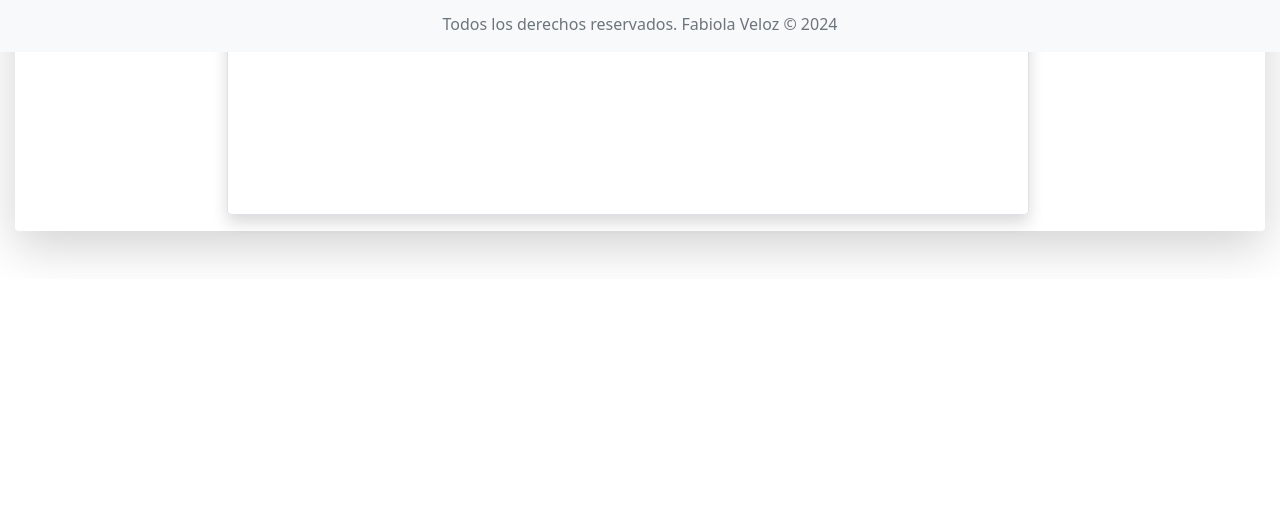
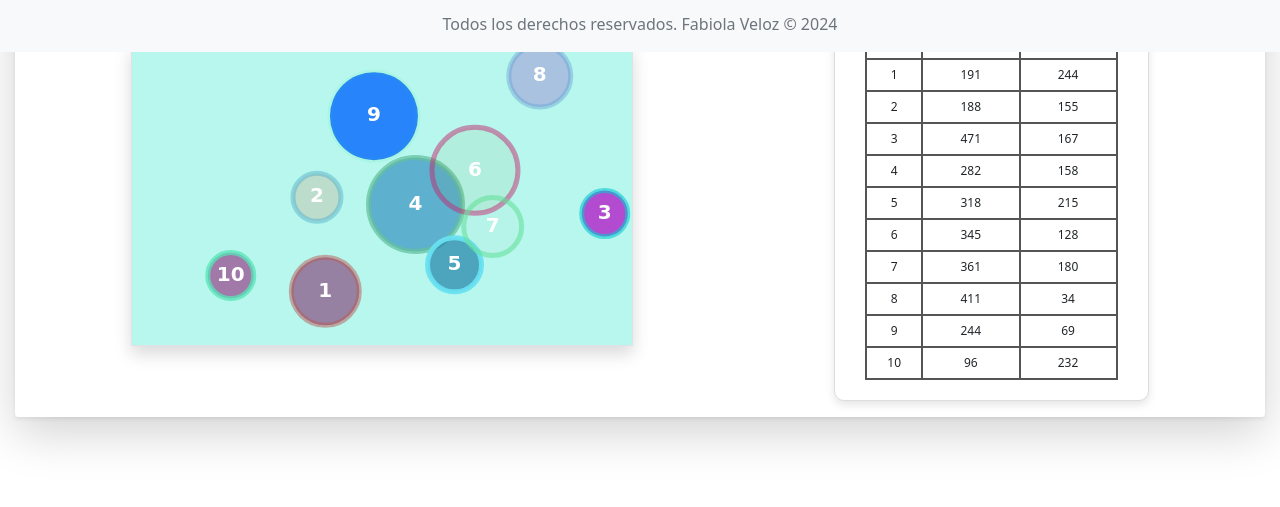
Before and after one commit to FabiolaVeloz/canvas-animation-objects, a plain HTML site: page index.html in a window 1280 px wide. Shown: the part 748-1255 px from the top of the page. Before the commit the page ends 1027 px from the top, so only its background shows below. Drawn offline with nearby package versions, Linux system fonts and the light colour scheme.

Commit message:
Canvas Multiobjetos

```diff
--- a/index.html
+++ b/index.html
@@ -1,18 +1,52 @@
 <!DOCTYPE html>
+
 <html lang="es">
 
+
 <head>
+
     <meta charset="UTF-8">
+
     <meta name="viewport" content="width=device-width, initial-scale=1.0">
-    <title>Intro-Canvas-Animation</title>
+
     <link href="https://cdn.jsdelivr.net/npm/bootstrap@5.0.2/dist/css/bootstrap.min.css" rel="stylesheet"
+
         integrity="sha384-EVSTQN3/azprG1Anm3QDgpJLIm9Nao0Yz1ztcQTwFspd3yD65VohhpuuCOmLASjC" crossorigin="anonymous">
+
+    <title>Canvas animation 2D</title>
+
+  <link href="https://fonts.googleapis.com/css2?family=Roboto:wght@400;500&display=swap" rel="stylesheet">
     <style>
+
+        .coordinates-container {
+            background-color: #fff;
+            border: 1px solid #ddd;
+            box-shadow: 0 4px 8px rgba(0, 0, 0, 0.1);
+            border-radius: 10px;
+            padding: 20px 30px;
+            max-width: 400px;
+            text-align: center;
+        }
+
+        .coordinates-container h5 {
+            margin-bottom: 20px;
+            font-weight: 500;
+            color: #333;
+        }
+
+        .coordinates-container p {
+            margin: 10px 0;
+            font-size: 16px;
+            color: #555;
+        }
+
+
         .footer {
             position: fixed;
             bottom: 0;
             width: 100%;
             z-index: 2;
+            margin-top: 20px;
         }
 
         header {
@@ -26,9 +60,20 @@
             margin-top: 90px;
             margin-left: 15px;
             margin-right: 15px;
+            margin-bottom: 90px;
         }
+        table {
+            border-collapse: collapse;
+        }
+        table, th, td {
+            border: 2px solid #555;
+            padding: 6px;
+            font-size: 12px;
+        }
+
     </style>
 </head>
+
 
 <body>
     <header>
@@ -36,40 +81,56 @@
             <div class="container">
                 <a class="navbar-brand" href="#">
                     <img src="logo.png" alt="Logo" width="55" height="40" class="d-inline-block align-text-top me-2">
-                    <span class="fw-bold">Intro-Canvas-Animation</span>
+                    <span class="fw-bold">Canvas-Animation-Object</span>
                 </a>
             </div>
         </nav>
     </header>
+    <main class="shadow-lg rounded flex-column">
+        <h2 style="text-align: center; padding: 1%;">Animaciones 2D en canvas</h2>
 
+        <div class="d-flex flex-row shadow-sm mb-1 p-3 justify-content-around">
+            <div class="d-flex justify-content-center flex-column mb-3">
+                <h5 class="d-flex justify-content-center">Multiobjetos</h5>
+                <canvas class="border shadow" id="canvas"></canvas>
+            </div>
 
+            <div class="justify-content-center">
+                <h5 style="text-align: center;">Coordenadas</h5>
+            <div class="coordinates-container">
+                <h6>Coordenada X:</h6>
+                <p class="x"></p>
+                <h6>Coordenada Y:</h6>
+                <p class="y"></p>
+            </div>
+        </div>
+        </div>
+    </main>
 
     <main class="shadow-lg rounded flex-column">
-        <h2 style="text-align: center; padding: 1%;">Animaciones en Canvas</h2>
-        <div class="d-flex flex-row bd-highlight mb-5 mt-4 justify-content-around p-3">
-            <div class="me-4 shadow border rounded-3">
-                <h4 style="text-align: center;">Sistema Solar Animado</h3>
-                <canvas id="canvas" width="300" height="300"></canvas>
+        <h2 style="text-align: center; padding: 1%;">Animaciones 2D en canvas Multiobjetos</h2>
+
+        <div class="d-flex flex-row shadow-sm mb-1 p-3 justify-content-around">
+            <div class="d-flex justify-content-center flex-column mb-3">
+                <h5 class="d-flex justify-content-center">Multiobjetos</h5>
+                <canvas class="border shadow" id="canvasMulti"></canvas>
             </div>
 
-            <div class="me-4 shadow border rounded-3">
-                <h4 style="text-align: center;">Reloj Animado</h3>
-                <canvas id="canvasClock" width="300" height="300"></canvas>
-            </div>
-
-            <div class="me-4 shadow border rounded-3">
-                <h4 style="text-align: center;">Mouse Animation</h3>
-                <canvas id="canvasMouse" width="300" height="300"></canvas>
+            <div class="justify-content-center">
+                <h5 style="text-align: center;">Coordenadas</h5>
+            <div class="coordinates-container">
+                <table border="2">
+                    <tr>
+                        <th>Círculo</th>
+                        <th>Coordenada X</th>
+                        <th>Coordenada Y</th>
+                    </tr>
+                    <tbody id="circle-data">
+                        <!-- Filas de datos se generarán dinámicamente -->
+                    </tbody>
+                </table>
             </div>
         </div>
-
-        <div class="d-flex flex-row bd-highlight mb-5 mt-4 justify-content-around p-3">
-            <div class="me-4 shadow border rounded-3">
-                <h4 style="text-align: center;">Panóramica</h3>
-                <canvas id="panoramica" width="800" height="300"></canvas>
-            </div>
-
-
         </div>
     </main>
 
@@ -79,11 +140,12 @@
         </div>
     </footer>
 
+
     <script src="https://cdn.jsdelivr.net/npm/bootstrap@5.0.2/dist/js/bootstrap.bundle.min.js"
-        integrity="sha384-MrcW6ZMFYlzcLA8Nl+NtUVF0sA7MsXsP1UyJoMp4YLEuNSfAP+JcXn/tWtIaxVXM"
-        crossorigin="anonymous"></script>
-    <script src="js/main.js" defer></script>
-
+    integrity="sha384-MrcW6ZMFYlzcLA8Nl+NtUVF0sA7MsXsP1UyJoMp4YLEuNSfAP+JcXn/tWtIaxVXM"
+    crossorigin="anonymous"></script>
+<script src="js/main.js" defer></script>
 </body>
 
+
 </html>
--- a/js/main.js
+++ b/js/main.js
@@ -1,336 +1,118 @@
-let sun = new Image();
-let moon = new Image();
-let earth = new Image();
+const canvas = document.getElementById("canvas");
+let ctx = canvas.getContext("2d");
 
-function init() {
-  sun.src = 'Canvas_sun.png';
-  moon.src = 'Canvas_moon.png';
-  earth.src = 'Canvas_earth.png';
-  window.requestAnimationFrame(draw);
-}
+const canvasMulti = document.getElementById("canvasMulti");
+let ctxMulti = canvasMulti.getContext("2d");
 
-function draw() {
-  const ctx = document.getElementById("canvas").getContext("2d");
+const window_height = 300;
+const window_width = 500;
 
-  ctx.globalCompositeOperation = "destination-over";
-  ctx.clearRect(0, 0, 300, 300); // limpiar canvas desde el origen hasta el tamaño
-
-  ctx.fillStyle = "rgba(0,0,0,0.4)"; //Color RGB con Opacidad del relleno
-  ctx.strokeStyle = "rgba(0,153,255,0.4)"; //Color RGB con Opacidad de la línea
-  ctx.save(); //Guarda en la memoria de vídeo las propiedades de la imagen
-  ctx.translate(150, 150); //Mueve el origen de las coordenadas
-
-  // La tierra
-  let time = new Date(); //Obtiene la fecha y hora del sistema en la variable time
-  ctx.rotate(//Gira en el sentido de las manecillas
-    ((2 * Math.PI) / 60) * time.getSeconds() + // Calcula el ángulo correspondiente a un segundo en radianes.
-    ((2 * Math.PI) / 60000) * time.getMilliseconds(), // Calcula el ángulo correspondiente en milisegundos en radianes.
-  );
-  ctx.translate(105, 0); //Desplazamiento llamado Upset
-  ctx.fillRect(0, -12, 50, 24); // Sombra
-  ctx.drawImage(earth, -12, -12); //Método de la API Canvas para dibujar el objeto, x (-=izquierda), y (-=arriba)
-
-  // La luna
-  ctx.save();
-  ctx.rotate(
-    ((2 * Math.PI) / 6) * time.getSeconds() +
-    ((2 * Math.PI) / 6000) * time.getMilliseconds(),
-  );
-  ctx.translate(0, 28.5);
-  ctx.drawImage(moon, -3.5, -3.5);
-
-  ctx.restore(); //Trae los status (imagenes) guardadas
-  ctx.restore();
-
-  ctx.beginPath();
-  ctx.arc(150, 150, 105, 0, Math.PI * 2, false); // Órbita terrestre
-  ctx.stroke();
-
-  ctx.drawImage(sun, 0, 0, 300, 300);
-
-  window.requestAnimationFrame(draw);//Recursividad para seguir dibujando a 60 cuadros por segundo
-}
+canvasMulti.height = canvas.height = window_height;
+canvasMulti.width = canvas.width = window_width;
 
 
 
-function clock() {
-  var now = new Date();
-  var ctx = document.getElementById("canvasClock").getContext("2d");
-  ctx.save();
-  ctx.clearRect(0, 0, 300, 300); // Limpiar canvas
-  ctx.translate(150, 150); // Mover el origen al centro del canvas
-  ctx.scale(0.8, 0.8); // Escalar para hacer el reloj más grande
-  ctx.rotate(-Math.PI / 2);
-  ctx.strokeStyle = "black";
-  ctx.fillStyle = "white";
-  ctx.lineWidth = 8;
-  ctx.lineCap = "round";
+canvas.style.backgroundColor = canvasMulti.style.backgroundColor = "#b7f7ed";
 
-  // Aguja de la hora
-  ctx.save();
-  for (var i = 0; i < 12; i++) {
-    ctx.beginPath();
-    ctx.rotate(Math.PI / 6);
-    ctx.moveTo(100, 0);
-    ctx.lineTo(120, 0);
-    ctx.stroke();
-  }
-  ctx.restore();
+class Circle {
+    constructor(x, y, radius, color, text, backcolor, speed) {
+        this.posX = x;
+        this.posY = y;
+        this.radius = radius;
+        this.color = color;
+        this.text = text;
+        this.backcolor = backcolor;
+        this.speed = speed;
+        this.dx = 1 * this.speed;
+        this.dy = 1 * this.speed;
+    }
 
-  // Aguja del minuto
-  ctx.save();
-  ctx.lineWidth = 5;
-  for (i = 0; i < 60; i++) {
-    if (i % 5 != 0) {
-      ctx.beginPath();
-      ctx.moveTo(117, 0);
-      ctx.lineTo(120, 0);
-      ctx.stroke();
+    draw(context) {
+        context.beginPath();
+        context.arc(this.posX, this.posY, this.radius, 0, Math.PI * 2, false);
+        context.fillStyle = this.backcolor;
+        context.fill();
+        context.lineWidth = 5;
+        context.strokeStyle = this.color;
+        context.stroke();
+        context.textAlign = "center";
+        context.textBaseline = "middle";
+        context.font = "bold 20px cursive";
+        context.fillStyle = "white";
+        context.fillText(this.text, this.posX, this.posY);
+        context.closePath();
     }
-    ctx.rotate(Math.PI / 30);
-  }
-  ctx.restore();
 
-  var sec = now.getSeconds();
-  var min = now.getMinutes();
-  var hr = now.getHours();
-  hr = hr >= 12 ? hr - 12 : hr;
+    update(context, row) {
+        this.draw(context);
+        if (this.posX + this.radius > window_width || this.posX - this.radius < 0) {
+            this.dx = -this.dx;
+        }
+        if (this.posY + this.radius > window_height || this.posY - this.radius < 0) {
+            this.dy = -this.dy;
+        }
+        this.posX += this.dx;
+        this.posY += this.dy;
 
-  ctx.fillStyle = "black";
-
-  // Escribimos la hora
-  ctx.save();
-  ctx.rotate(
-    hr * (Math.PI / 6) + (Math.PI / 360) * min + (Math.PI / 21600) * sec
-  );
-  ctx.lineWidth = 14;
-  ctx.beginPath();
-  ctx.moveTo(-20, 0);
-  ctx.lineTo(80, 0);
-  ctx.stroke();
-  ctx.restore();
-
-  // Escribimos los minutos
-  ctx.save();
-  ctx.rotate((Math.PI / 30) * min + (Math.PI / 1800) * sec);
-  ctx.lineWidth = 10;
-  ctx.beginPath();
-  ctx.moveTo(-28, 0);
-  ctx.lineTo(112, 0);
-  ctx.stroke();
-  ctx.restore();
-
-  // Escribimos los segundos
-  ctx.save();
-  ctx.rotate((sec * Math.PI) / 30);
-  ctx.strokeStyle = "#D40000";
-  ctx.fillStyle = "#D40000";
-  ctx.lineWidth = 6;
-  ctx.beginPath();
-  ctx.moveTo(-30, 0);
-  ctx.lineTo(83, 0);
-  ctx.stroke();
-  ctx.beginPath();
-  ctx.arc(0, 0, 10, 0, Math.PI * 2, true);
-  ctx.fill();
-  ctx.beginPath();
-  ctx.arc(95, 0, 10, 0, Math.PI * 2, true);
-  ctx.stroke();
-  ctx.fillStyle = "rgba(0,0,0,0)";
-  ctx.arc(0, 0, 3, 0, Math.PI * 2, true);
-  ctx.fill();
-  ctx.restore();
-
-  ctx.beginPath();
-  ctx.lineWidth = 14;
-  ctx.strokeStyle = "#325FA2";
-  ctx.arc(0, 0, 142, 0, Math.PI * 2, true);
-  ctx.stroke();
-
-  ctx.restore();
-
-  window.requestAnimationFrame(clock);
+        const posXInt = Math.floor(this.posX);
+        const posYInt = Math.floor(this.posY);
+        document.querySelector('.x').textContent = posXInt;
+        document.querySelector('.y').textContent = posYInt;
+        row.querySelector('.x').textContent = Math.floor(this.posX);
+        row.querySelector('.y').textContent = Math.floor(this.posY);
+    }
 }
 
+let randomRadius = Math.floor(Math.random() * 60 + 20);
+let randomX = Math.random() * window_width;
+let randomY = Math.random() * window_height;
+let randomSpeed = Math.random() * 3 + 1;
+let randomBackcolor = `rgb(${Math.random() * 255}, ${Math.random() * 255}, ${Math.random() * 255})`;
+let randomStrokecolor = `rgb(${Math.random() * 255}, ${Math.random() * 255}, ${Math.random() * 255})`;
 
-function mouse() {
-  const canvas = document.getElementById("canvasMouse");
-  const context = canvas.getContext("2d");
-  context.globalAlpha = 0.5;
+randomX = Math.max(randomRadius, Math.min(randomX, window_width - randomRadius));
+randomY = Math.max(randomRadius, Math.min(randomY, window_height - randomRadius));
 
-  const cursor = {
-    x: canvas.width / 2,
-    y: canvas.height / 2,
-  };
+let miCirculo = new Circle(randomX, randomY, randomRadius, randomStrokecolor, "1", randomBackcolor, randomSpeed);
+miCirculo.draw(ctx);
 
-  let particlesArray = [];
+let updateCircle = function () {
+    requestAnimationFrame(updateCircle);
+    ctx.clearRect(0, 0, window_width, window_height);
+    miCirculo.update(ctx, document.getElementById('circle-1'));
+};
 
-  generateParticles(101);
-  setSize();
-  anim();
+const nCircles = 10;
+let circles = [];
+const tableBody = document.getElementById("circle-data");
 
-  addEventListener("mousemove", (e) => {
-    const rect = canvas.getBoundingClientRect();
-    cursor.x = e.clientX - rect.left;
-    cursor.y = e.clientY - rect.top;
-  });
+for (let i = 0; i < nCircles; i++) {
+    let randomRadius = Math.floor(Math.random() * 30 + 20);
+    let randomX = Math.random() * window_width;
+    let randomY = Math.random() * window_height;
+    let randomSpeed = Math.random() * 3 + 1;
+    let randomBackcolor = `rgba(${Math.random() * 255}, ${Math.random() * 255}, ${Math.random() * 255}, ${Math.random()})`;
+    let randomStrokecolor = `rgba(${Math.random() * 255}, ${Math.random() * 255}, ${Math.random() * 255}, ${Math.random()})`;
 
-  addEventListener(
-    "touchmove",
-    (e) => {
-      e.preventDefault();
-      const rect = canvas.getBoundingClientRect();
-      cursor.x = e.touches[0].clientX - rect.left;
-      cursor.y = e.touches[0].clientY - rect.top;
-    },
-    { passive: false },
-  );
+    randomX = Math.max(randomRadius, Math.min(randomX, window_width - randomRadius));
+    randomY = Math.max(randomRadius, Math.min(randomY, window_height - randomRadius));
 
-  addEventListener("resize", () => setSize());
+    let miCirculo = new Circle(randomX, randomY, randomRadius, randomStrokecolor, i + 1, randomBackcolor, randomSpeed);
+    circles.push(miCirculo);
 
-  function generateParticles(amount) {
-    for (let i = 0; i < amount; i++) {
-      particlesArray[i] = new Particle(
-        canvas.width / 2,
-        canvas.height / 2,
-        4,
-        generateColor(),
-        0.02,
-      );
-    }
-  }
-
-  function generateColor() {
-    let hexSet = "0123456789ABCDEF";
-    let finalHexString = "#";
-    for (let i = 0; i < 6; i++) {
-      finalHexString += hexSet[Math.ceil(Math.random() * 15)];
-    }
-    return finalHexString;
-  }
-
-  function setSize() {
-    canvas.height = 300;
-    canvas.width = 300;
-  }
-
-  function Particle(x, y, particleTrailWidth, strokeColor, rotateSpeed) {
-    this.x = x;
-    this.y = y;
-    this.particleTrailWidth = particleTrailWidth;
-    this.strokeColor = strokeColor;
-    this.theta = Math.random() * Math.PI * 2;
-    this.rotateSpeed = rotateSpeed;
-    this.t = Math.random() * 150;
-
-    this.rotate = () => {
-      const ls = {
-        x: this.x,
-        y: this.y,
-      };
-      this.theta += this.rotateSpeed;
-      this.x = cursor.x + Math.cos(this.theta) * this.t;
-      this.y = cursor.y + Math.sin(this.theta) * this.t;
-      context.beginPath();
-      context.lineWidth = this.particleTrailWidth;
-      context.strokeStyle = this.strokeColor;
-      context.moveTo(ls.x, ls.y);
-      context.lineTo(this.x, this.y);
-      context.stroke();
-    };
-  }
-
-  function anim() {
-    requestAnimationFrame(anim);
-
-    context.fillStyle = "rgb(0 0 0 / 5%)";
-    context.fillRect(0, 0, canvas.width, canvas.height);
-
-    particlesArray.forEach((particle) => particle.rotate());
-  }
+    const row = document.createElement('tr');
+    row.id = `circle-${i + 1}`;
+    row.innerHTML = `<td>${i + 1}</td><td class="x">${Math.floor(randomX)}</td><td class="y">${Math.floor(randomY)}</td>`;
+    tableBody.appendChild(row);
 }
 
-function imagenPanoramica() {
-  const img = new Image();
-  img.src = "panoramica.jpg";
-  const canvasXSize = 800;
-  const canvasYSize = 200;
-  const speed = 30; // lower is faster
-  const scale = 1.05;
-  const y = -4.5; // vertical offset
+let updateCircleMulti = function () {
+    requestAnimationFrame(updateCircleMulti);
+    ctxMulti.clearRect(0, 0, window_width, window_height);
+    circles.forEach((circle, index) => {
+        circle.update(ctxMulti, document.getElementById(`circle-${index + 1}`));
+    });
+};
 
-  // Main program
-  const dx = 0.75;
-  let imgW;
-  let imgH;
-  let x = 0;
-  let clearX;
-  let clearY;
-  let ctx;
-
-  img.onload = () => {
-    imgW = img.width * scale;
-    imgH = img.height * scale;
-
-    if (imgW > canvasXSize) {
-      // Image larger than canvas
-      x = canvasXSize - imgW;
-    }
-
-    // Check if image dimension is larger than canvas
-    clearX = Math.max(imgW, canvasXSize);
-    clearY = Math.max(imgH, canvasYSize);
-
-    // Get canvas context
-    ctx = document.getElementById("panoramica").getContext("2d");
-
-    // Set refresh rate
-    return setInterval(draw, speed);
-  };
-
-  function draw() {
-    ctx.clearRect(0, 0, clearX, clearY); // clear the canvas
-
-    // If image is <= canvas size
-    if (imgW <= canvasXSize) {
-      // Reset, start from beginning
-      if (x > canvasXSize) {
-        x = -imgW + x;
-      }
-
-      // Draw additional image1
-      if (x > 0) {
-        ctx.drawImage(img, -imgW + x, y, imgW, imgH);
-      }
-
-      // Draw additional image2
-      if (x - imgW > 0) {
-        ctx.drawImage(img, -imgW * 2 + x, y, imgW, imgH);
-      }
-    } else {
-      // Image is > canvas size
-      // Reset, start from beginning
-      if (x > canvasXSize) {
-        x = canvasXSize - imgW;
-      }
-
-      // Draw additional image
-      if (x > canvasXSize - imgW) {
-        ctx.drawImage(img, x - imgW + 1, y, imgW, imgH);
-      }
-    }
-
-    // Draw image
-    ctx.drawImage(img, x, y, imgW, imgH);
-
-    // Amount to move
-    x += dx;
-  }
-}
-
-
-
-init();
-window.requestAnimationFrame(clock);
-mouse();
-imagenPanoramica();
+updateCircle();
+updateCircleMulti();
```
Also changed, not shown: logo.png (added).
